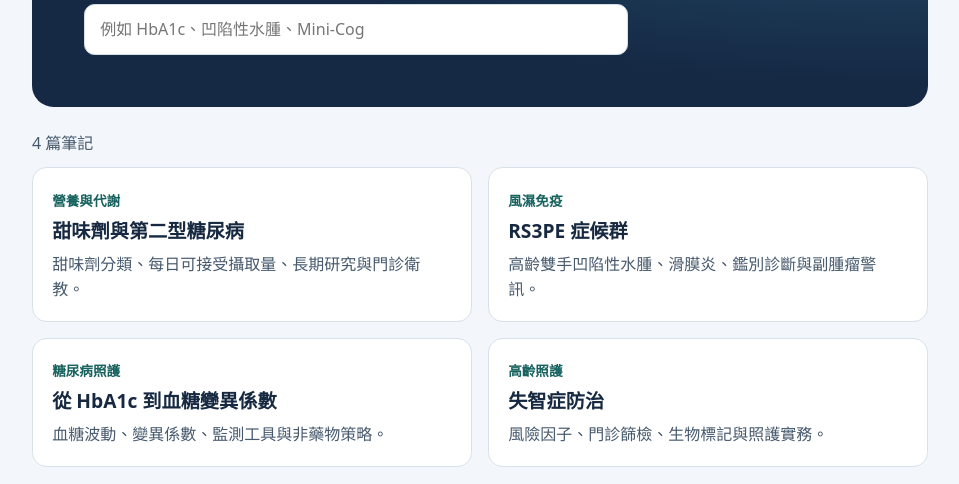
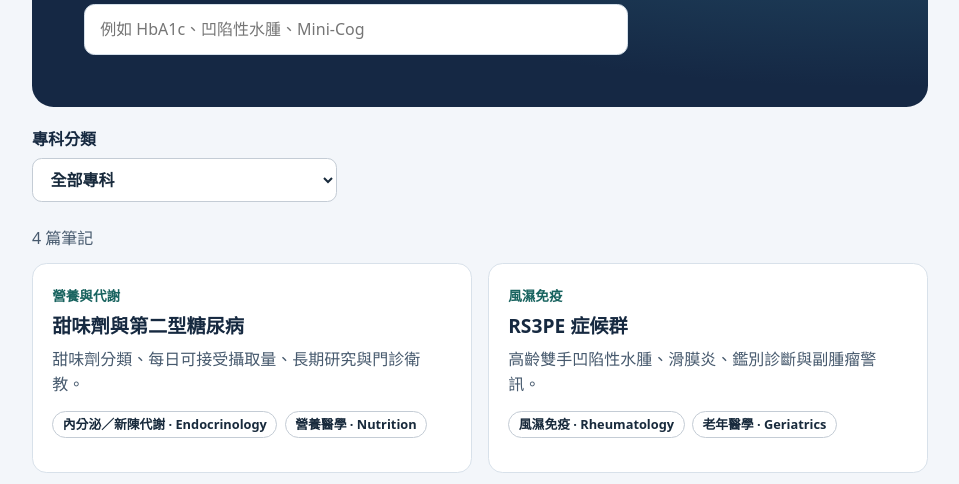
Before and after one commit to wyverner2005/knowledge-planet, a plain HTML site: page index.html in a window 1280 px wide. Shown: the part 316-800 px from the top of the page, without its empty margins (160-1119 px from the left). Drawn offline with Linux system fonts and the light colour scheme.

Commit message:
Add specialty tags and filters to medical notes

```diff
--- a/index.html
+++ b/index.html
@@ -15,6 +15,9 @@ h1 { font-size: clamp(2rem, 7vw, 3.5rem); margin: .25rem 0 1.25rem; line-height:
 label { display: block; font-weight: 650; margin-bottom: .4rem }
 input { appearance: none; color: #162940; background: #fff; border: 1px solid #d4dfe9; border-radius: .65rem; padding: .75rem .95rem; width: 100%; max-width: 34rem; font: inherit }
 :focus-visible { outline: 3px solid #19a099; outline-offset: 4px }
+.category-filter { margin-top: 1.25rem }
+.category-filter select { max-width: 100%; font-size: 1rem }
+#notes li[hidden] { display: none }
 #status { color: #46596d; margin: 1.5rem 0 .75rem }
 #notes { list-style: none; padding: 0; margin: 0; display: grid; grid-template-columns: repeat(auto-fit, minmax(min(100%, 19rem), 1fr)); gap: 1rem }
 .card { display: block; height: 100%; padding: 1.2rem; color: inherit; border: 1px solid #d8e1ea; border-radius: .9rem; background: #fff; text-decoration: none }
@@ -38,12 +41,23 @@ h2 { margin: .35rem 0 .45rem; font-size: 1.2rem; line-height: 1.4 }
     <label for="query">搜尋全文</label>
     <input id="query" type="search" placeholder="例如 HbA1c、凹陷性水腫、Mini-Cog" autocomplete="off">
   </header>
+  <div class="category-filter" hidden>
+    <label for="category">專科分類</label>
+    <select class="kp-control" id="category">
+      <option value="">全部專科</option>
+      <option value="endocrinology">內分泌／新陳代謝 · Endocrinology</option>
+      <option value="nutrition">營養醫學 · Nutrition</option>
+      <option value="rheumatology">風濕免疫 · Rheumatology</option>
+      <option value="geriatrics">老年醫學 · Geriatrics</option>
+      <option value="neurology">神經科 · Neurology</option>
+    </select>
+  </div>
   <p id="status" role="status">4 篇筆記</p>
   <ul id="notes">
-    <li><a class="card" href="notes/sweeteners-and-type-2-diabetes.html"><span class="tag">營養與代謝</span><h2>甜味劑與第二型糖尿病</h2><p class="summary">甜味劑分類、每日可接受攝取量、長期研究與門診衛教。</p></a></li>
-    <li><a class="card" href="notes/rs3pe.html"><span class="tag">風濕免疫</span><h2>RS3PE 症候群</h2><p class="summary">高齡雙手凹陷性水腫、滑膜炎、鑑別診斷與副腫瘤警訊。</p></a></li>
-    <li><a class="card" href="notes/hba1c-and-glucose-variability.html"><span class="tag">糖尿病照護</span><h2>從 HbA1c 到血糖變異係數</h2><p class="summary">血糖波動、變異係數、監測工具與非藥物策略。</p></a></li>
-    <li><a class="card" href="notes/dementia-prevention-and-care.html"><span class="tag">高齡照護</span><h2>失智症防治</h2><p class="summary">風險因子、門診篩檢、生物標記與照護實務。</p></a></li>
+    <li data-categories="endocrinology nutrition"><a class="card" href="notes/sweeteners-and-type-2-diabetes.html"><span class="tag">營養與代謝</span><h2>甜味劑與第二型糖尿病</h2><p class="summary">甜味劑分類、每日可接受攝取量、長期研究與門診衛教。</p><span class="kp-categories"><span class="kp-category">內分泌／新陳代謝 · Endocrinology</span><span class="kp-category">營養醫學 · Nutrition</span></span></a></li>
+    <li data-categories="rheumatology geriatrics"><a class="card" href="notes/rs3pe.html"><span class="tag">風濕免疫</span><h2>RS3PE 症候群</h2><p class="summary">高齡雙手凹陷性水腫、滑膜炎、鑑別診斷與副腫瘤警訊。</p><span class="kp-categories"><span class="kp-category">風濕免疫 · Rheumatology</span><span class="kp-category">老年醫學 · Geriatrics</span></span></a></li>
+    <li data-categories="endocrinology"><a class="card" href="notes/hba1c-and-glucose-variability.html"><span class="tag">糖尿病照護</span><h2>從 HbA1c 到血糖變異係數</h2><p class="summary">血糖波動、變異係數、監測工具與非藥物策略。</p><span class="kp-categories"><span class="kp-category">內分泌／新陳代謝 · Endocrinology</span></span></a></li>
+    <li data-categories="geriatrics neurology"><a class="card" href="notes/dementia-prevention-and-care.html"><span class="tag">高齡照護</span><h2>失智症防治</h2><p class="summary">風險因子、門診篩檢、生物標記與照護實務。</p><span class="kp-categories"><span class="kp-category">老年醫學 · Geriatrics</span><span class="kp-category">神經科 · Neurology</span></span></a></li>
   </ul>
 </main>
 </body>
--- a/search.js
+++ b/search.js
@@ -1,19 +1,36 @@
 const query = document.querySelector("#query");
+const category = document.querySelector("#category");
 const status = document.querySelector("#status");
 const cards = Array.from(document.querySelectorAll("#notes li"));
 const normalize = (text) => text.normalize("NFKC").toLocaleLowerCase("zh-Hant").replace(/\s/g, "");
 const indexedCards = cards.map((card) => {
   const path = card.querySelector("a").getAttribute("href");
-  return { card, text: normalize(card.textContent + (window.noteIndex[path] ?? "")) };
+  return {
+    card,
+    categories: card.dataset.categories.split(" "),
+    text: normalize(card.textContent + (window.noteIndex?.[path] ?? "")),
+  };
 });
 
-query.addEventListener("input", () => {
+const initialCategory = new URLSearchParams(window.location.search).get("category");
+if (Array.from(category.options).some((option) => option.value === initialCategory)) {
+  category.value = initialCategory;
+}
+category.closest(".category-filter").hidden = false;
+
+function filterNotes() {
   const terms = query.value.trim().split(/\s+/).map(normalize).filter(Boolean);
   let count = 0;
-  for (const { card, text } of indexedCards) {
-    const matches = terms.every((term) => text.includes(term));
+  for (const { card, categories, text } of indexedCards) {
+    const matchesCategory = !category.value || categories.includes(category.value);
+    const matches = matchesCategory && terms.every((term) => text.includes(term));
     card.hidden = !matches;
     count += Number(matches);
   }
   status.textContent = count ? `${count} 篇筆記` : "找不到符合的筆記";
-});
+}
+
+query.addEventListener("input", filterNotes);
+category.addEventListener("change", filterNotes);
+window.addEventListener("pageshow", filterNotes);
+filterNotes();
--- a/theme.css
+++ b/theme.css
@@ -57,3 +57,23 @@ html.kp-note[data-theme="dark"] {
   --accent-2: #eeaa81;
   --accent-2-text: #ffc6a3;
 }
+
+.kp-categories {
+  display: flex;
+  flex-wrap: wrap;
+  gap: .45rem;
+  margin: .9rem 0;
+}
+.kp-category {
+  display: inline-flex;
+  align-items: center;
+  padding: .2rem .6rem;
+  border: 1px solid var(--kp-control-border, #c4ccd5);
+  border-radius: 1rem;
+  background: var(--kp-control-bg, #fff);
+  color: var(--kp-control-ink, #182a3c);
+  font: 600 .8rem/1.45 system-ui, sans-serif;
+  text-decoration: none;
+}
+a.kp-category { min-height: 44px; }
+a.kp-category:hover { text-decoration: underline; }
```
Also changed, not shown: notes/dementia-prevention-and-care.html (+1 -0 lines), notes/hba1c-and-glucose-variability.html (+1 -0 lines), notes/rs3pe.html (+1 -0 lines), notes/sweeteners-and-type-2-diabetes.html (+1 -0 lines), 5 other files.
